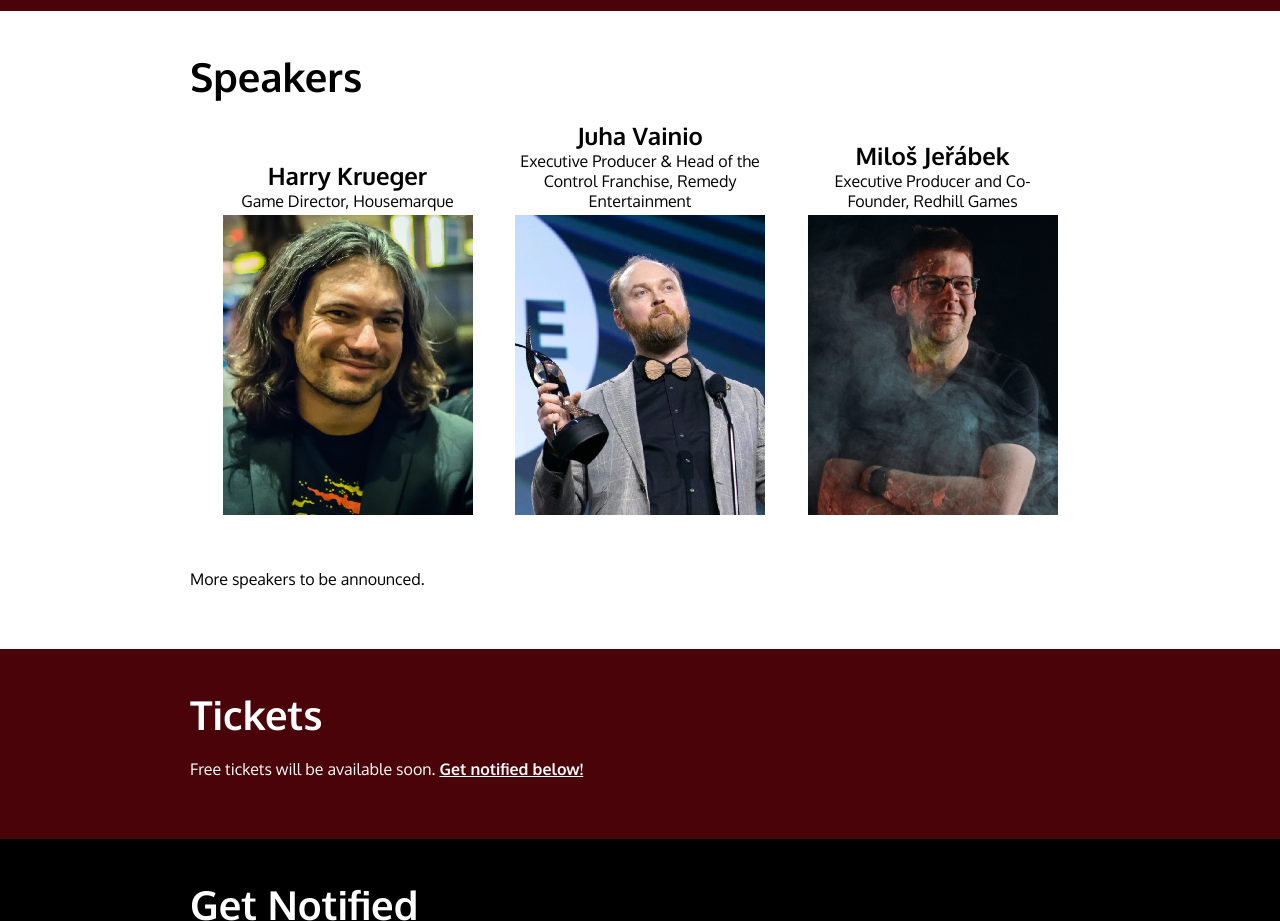
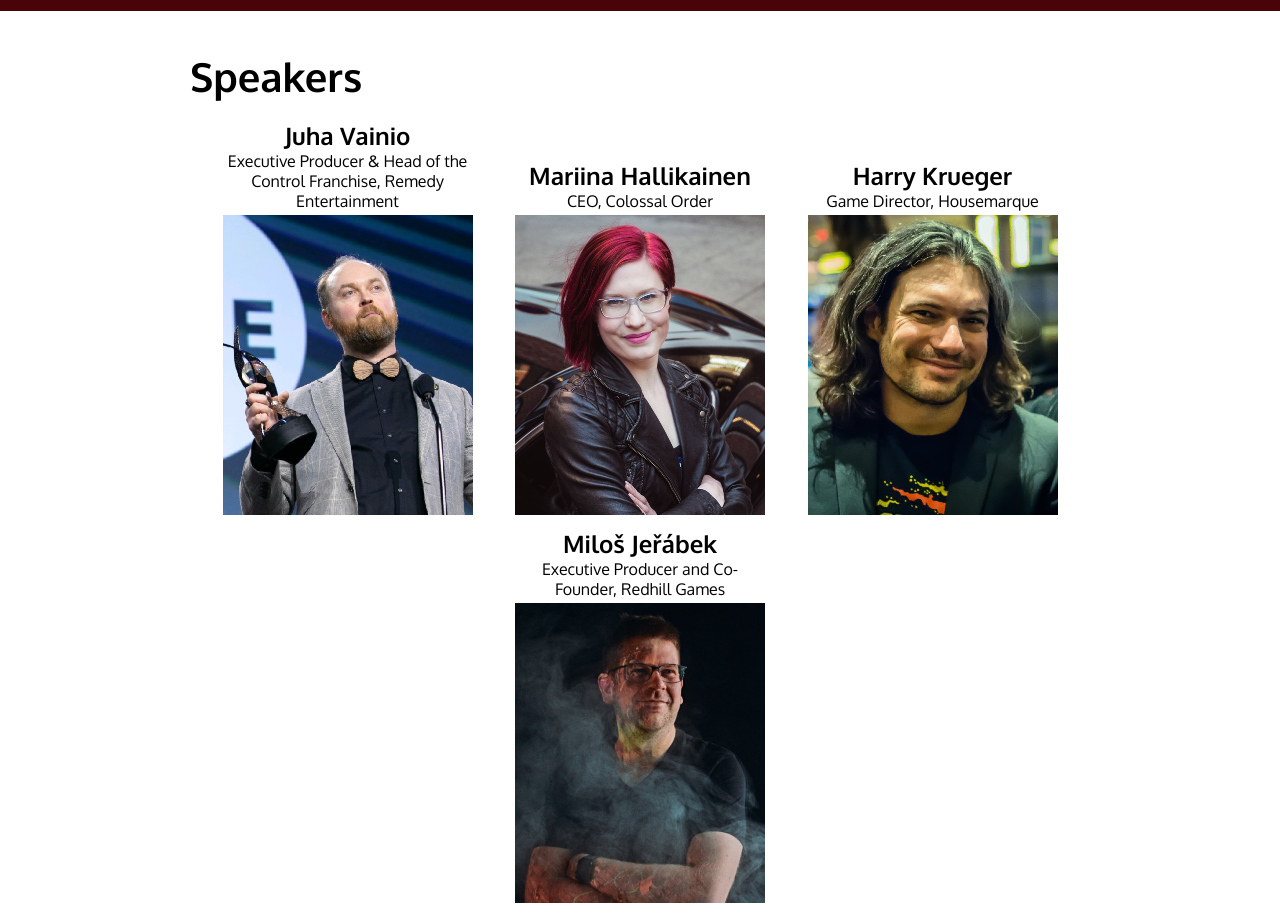
Before and after one commit to Flassari/GamesHEL, a plain HTML site: page docs/index.html in a window 1280 px wide. Shown: the part 940-1861 px from the top of the page. Drawn offline with nearby package versions, Linux system fonts and the light colour scheme.

Commit message:
Add Mariina speaker

```diff
--- a/docs/index.html
+++ b/docs/index.html
@@ -53,15 +53,21 @@
 
 			<div id="speaker_spotlights">
 				<div class="speaker_spotlight">
+					<h2 class="speaker_spotlight_name">Juha Vainio</h2>
+					<p class="speaker_spotlight_title">Executive Producer & Head of the Control Franchise, Remedy Entertainment</p>
+					<img src="img/juha_250.png"></img>
+				</div>
+
+				<div class="speaker_spotlight">
+					<h2 class="speaker_spotlight_name">Mariina Hallikainen</h2>
+					<p class="speaker_spotlight_title">CEO, Colossal Order</p>
+					<img src="img/mariina_250.png"></img>
+				</div>
+
+				<div class="speaker_spotlight">
 					<h2 class="speaker_spotlight_name">Harry Krueger</h2>
 					<p class="speaker_spotlight_title">Game Director, Housemarque</p>
 					<img src="img/harry_250.png"></img>
-				</div>
-
-				<div class="speaker_spotlight">
-					<h2 class="speaker_spotlight_name">Juha Vainio</h2>
-					<p class="speaker_spotlight_title">Executive Producer & Head of the Control Franchise, Remedy Entertainment</p>
-					<img src="img/juha_250.png"></img>
 				</div>
 
 				<div class="speaker_spotlight">
```
Also changed, not shown: docs/img/mariina_250.png (added).
